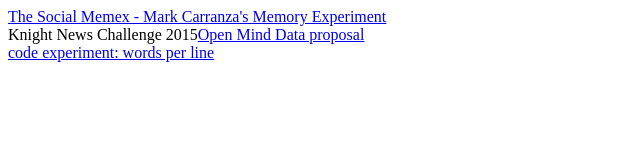
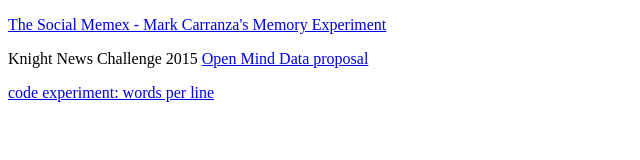
Before and after one commit to mc2/mc2.github.io, a plain HTML site: page index.html in a window 1280 px wide. Shown: the whole page, without its empty margins (0-640 px from the left). Drawn offline with Linux system fonts and the light colour scheme.

Commit message:
spacing between lines

```diff
--- a/index.html
+++ b/index.html
@@ -5,13 +5,15 @@
 </head>
 <body>
 <div>
+<p>
 <a href="http://quantifiedself.com/2009/09/the-social-memex/">The Social Memex - Mark Carranza's Memory Experiment</a>
-</div>
-<div>
-Knight News Challenge 2015<a href="https://www.newschallenge.org/challenge/data/entries/open-mind-data">Open Mind Data proposal</a>
-</div>
-<div>
+</p>
+<p>
+Knight News Challenge 2015 <a href="https://www.newschallenge.org/challenge/data/entries/open-mind-data">Open Mind Data proposal</a>
+</p>
+<p>
 <a href="mx/words_per_line.htm">code experiment: words per line</a>
+</p>
 </div>
 </body>
 </html>
```
